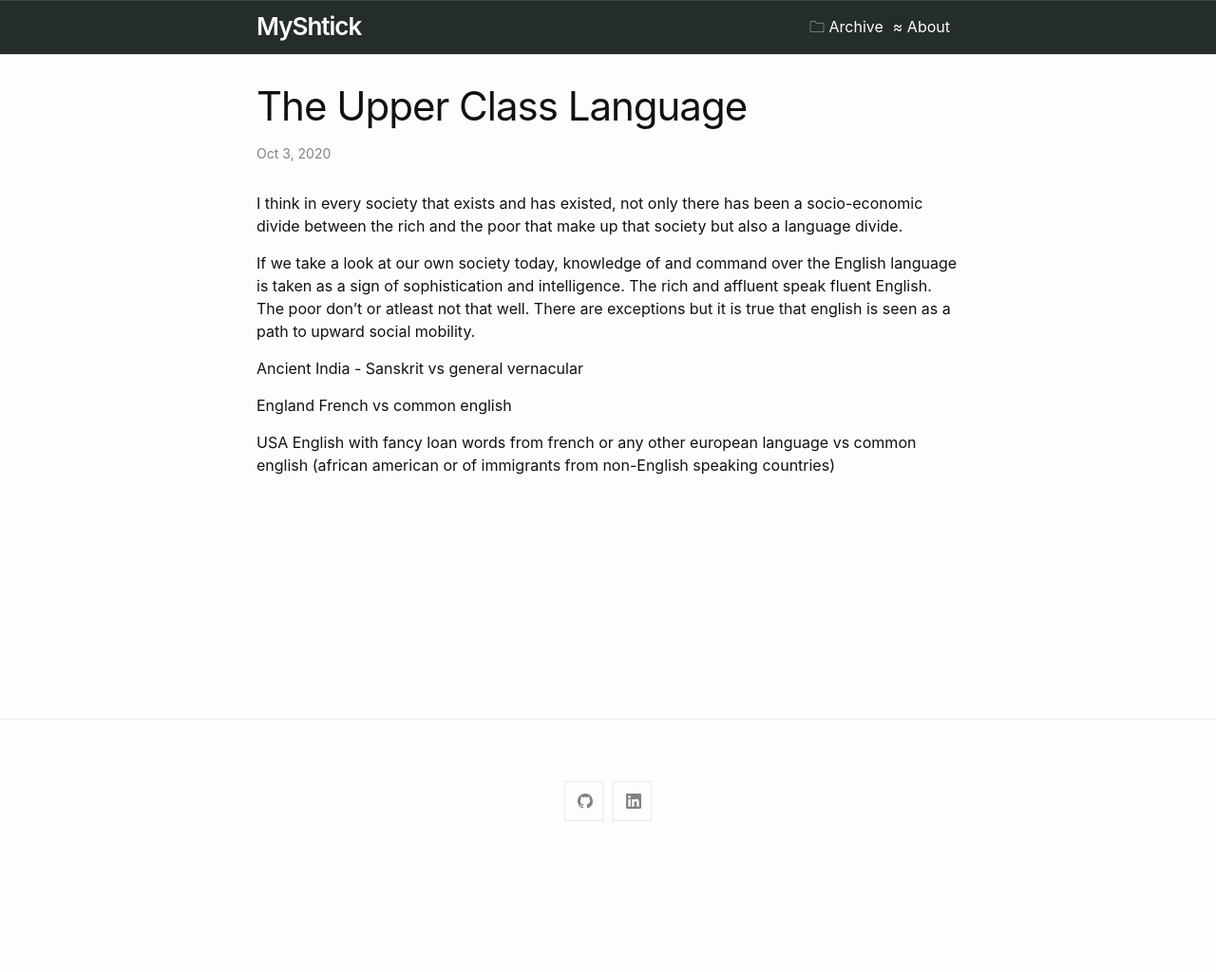
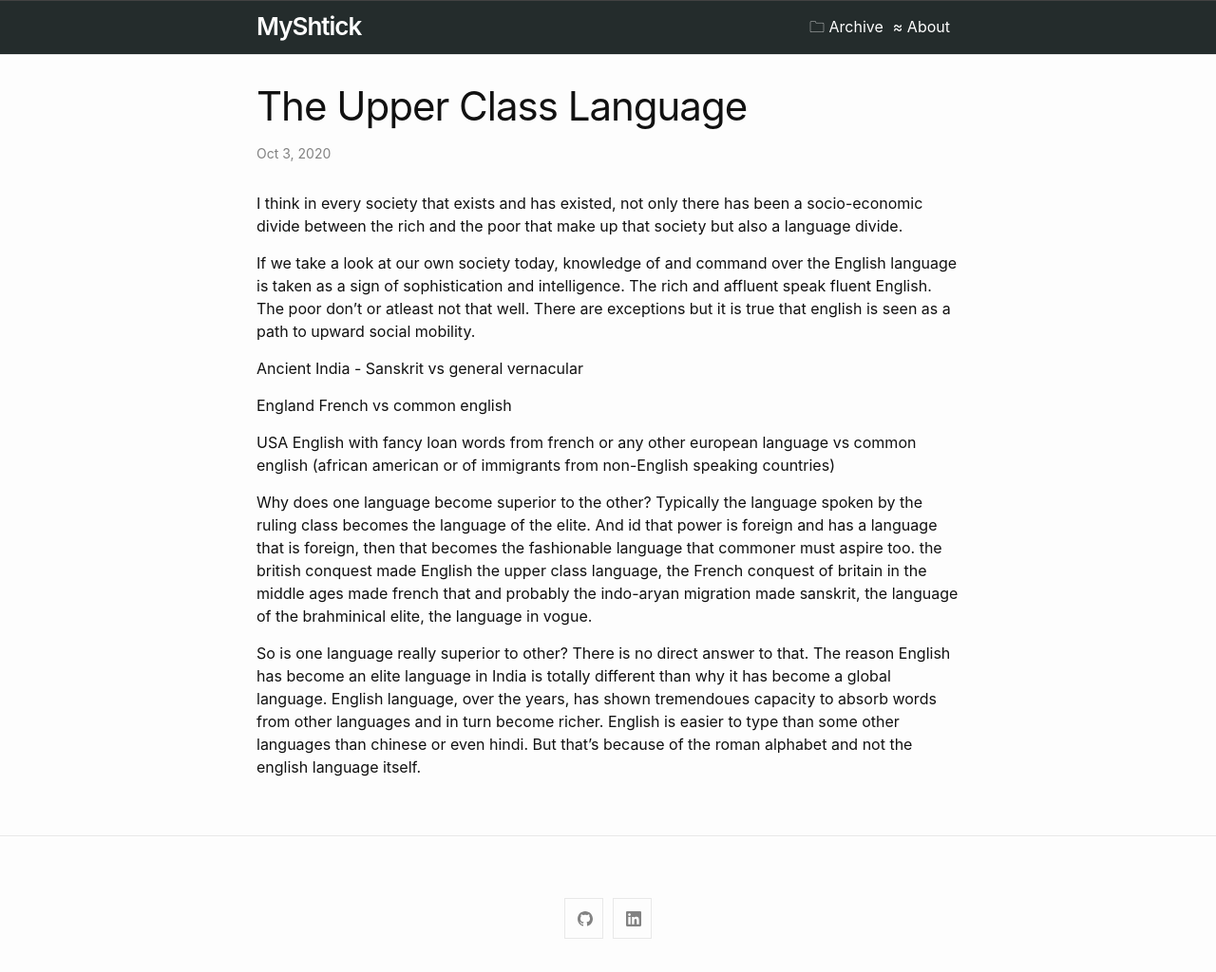
Before and after one commit to nitinrawatiitd/nitinrawatiitd.github.io, a Jekyll site: the page built from docs/_posts/2020-10-03-The-Upper-Class-Language.md, in a window 1280 px wide. Shown: the whole page at 95% size. Built offline with Jekyll 4.4.1, drawn with Linux system fonts in a browser that asks for light colours; our own code applies the rules of GitHub Pages for plain Markdown files; before the commit the page ends 900 px from its top, so only the background shows below that.

Commit message:
Few more thoughts

```diff
--- a/docs/_posts/2020-10-03-The-Upper-Class-Language.md
+++ b/docs/_posts/2020-10-03-The-Upper-Class-Language.md
@@ -10,3 +10,10 @@ French vs common english
 
 USA
 English with fancy loan words from french or any other european language vs common english (african american or of immigrants from non-English speaking countries)
+
+Why does one language become superior to the other?
+Typically the language spoken by the ruling class becomes the language of the elite. And id that power is foreign and has a language that is foreign, then that becomes the fashionable language that commoner must aspire too. the british conquest made English the upper class language, the French conquest of britain in the middle ages made french that and probably the indo-aryan migration made sanskrit, the language of the brahminical elite, the language in vogue.
+
+So is one language really superior to other?
+There is no direct answer to that. The reason English has become an elite language in India is totally different than why it has become a global language. English language, over the years, has shown tremendoues capacity to absorb words from other languages and in turn become richer.
+English is easier to type than some other languages than chinese or even hindi. But that's because of the roman alphabet and not the english language itself.
```
